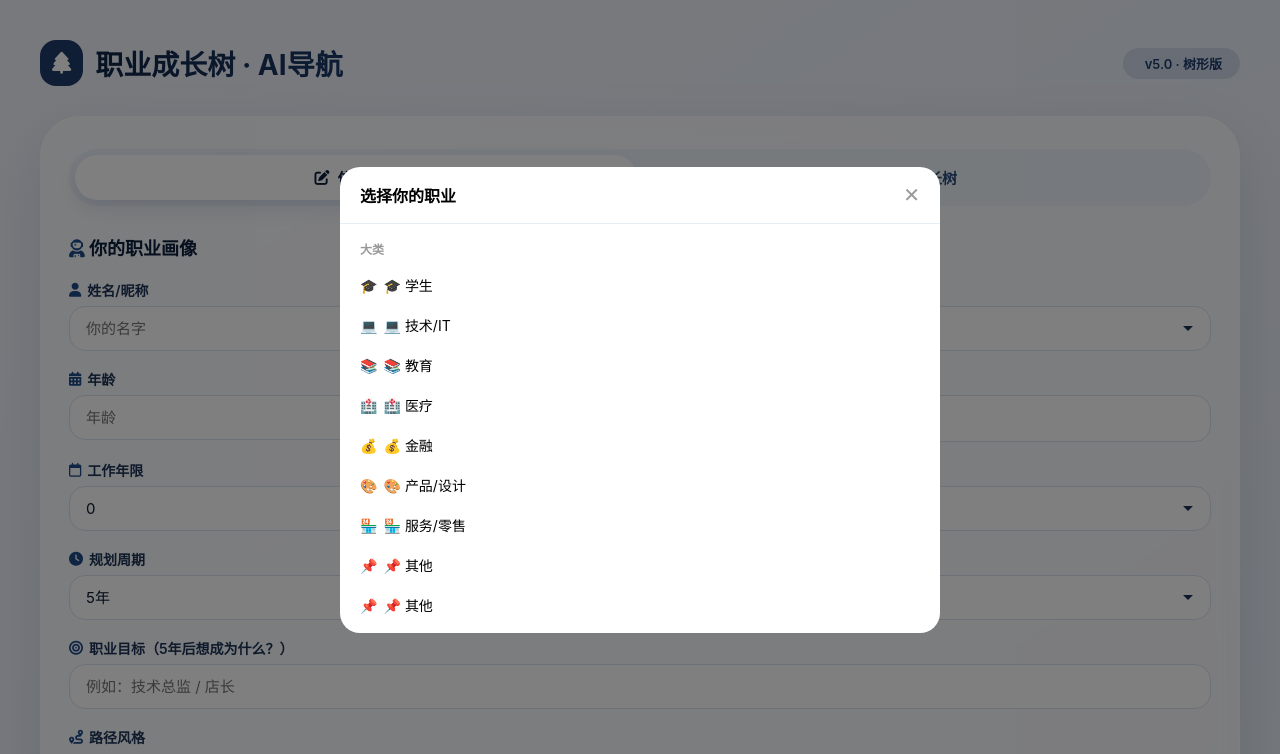
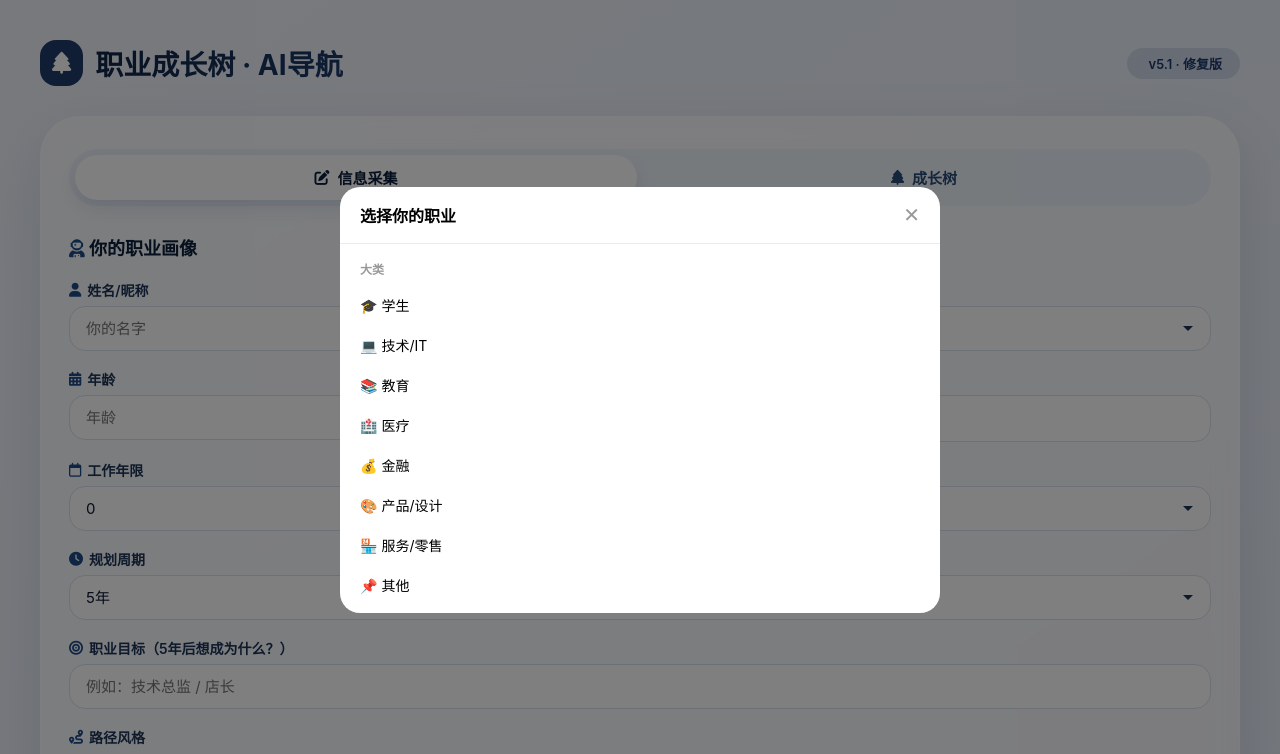
Before and after one commit to zhe404/career-path-tbox, a website: page index.html in a window 1280 px wide. Both pictures are taken after a click on the element "点击选择职业". Shown: the top 754 px of the page. Drawn offline with nearby package versions, Linux system fonts and the light colour scheme.

Commit message:
Update index.html

```diff
--- a/index.html
+++ b/index.html
@@ -54,7 +54,7 @@
     .cascade-column { flex: 1; overflow-y: auto; padding: 8px; border-right: 1px solid #f0f0f0; }
     .cascade-column:last-child { border-right: none; }
     .cascade-column-title { font-size: 12px; color: #999; padding: 8px 12px; font-weight: 600; }
-    .cascade-option { padding: 10px 12px; cursor: pointer; border-radius: 8px; font-size: 14px; display: flex; align-items: center; gap: 6px; transition: all 0.15s; }
+    .cascade-option { padding: 10px 12px; cursor: pointer; border-radius: 8px; font-size: 14px; transition: all 0.15s; }
     .cascade-option:hover { background: #f0f7ff; }
     .cascade-option.active { background: #1e4a8a; color: white; font-weight: 600; }
     @keyframes slideUp { from { transform: translateY(20px); opacity: 0; } to { transform: translateY(0); opacity: 1; } }
@@ -74,7 +74,8 @@
     .branch-milestone { font-size: 10px; color: #1e4a8a; margin-top: 6px; }
     .ai-modal-overlay { position: fixed; top: 0; left: 0; width: 100%; height: 100%; background: rgba(0,0,0,0.6); display: flex; align-items: center; justify-content: center; z-index: 99999; }
     .ai-modal-content { background: white; border-radius: 24px; width: 90%; max-width: 800px; max-height: 85vh; overflow: auto; animation: slideUp 0.3s ease; }
-    .ai-modal-header { padding: 20px 24px; border-bottom: 1px solid #e5edf8; font-weight: 700; font-size: 18px; position: sticky; top: 0; background: white; }
+    .ai-modal-header { padding: 20px 24px; border-bottom: 1px solid #e5edf8; font-weight: 700; font-size: 18px; position: sticky; top: 0; background: white; display: flex; justify-content: space-between; align-items: center; }
+    .ai-modal-header button { background: none; border: none; font-size: 24px; cursor: pointer; color: #999; }
     .ai-modal-body { padding: 24px; line-height: 1.8; font-size: 15px; white-space: pre-wrap; max-height: 65vh; overflow-y: auto; }
     .ai-modal-footer { padding: 16px 24px; border-top: 1px solid #e5edf8; text-align: right; }
     .ai-modal-footer button { padding: 10px 30px; background: #1e4a8a; color: white; border: none; border-radius: 30px; cursor: pointer; }
@@ -97,7 +98,7 @@
 <div class="container">
   <div class="header">
     <h1><i class="fas fa-tree"></i> 职业成长树 · AI导航</h1>
-    <span class="badge"><i class="fas fa-sparkles"></i> v5.0 · 树形版</span>
+    <span class="badge"><i class="fas fa-sparkles"></i> v5.1 · 修复版</span>
   </div>
   <div class="main-card">
     <div class="tab-nav">
@@ -153,7 +154,7 @@ const JOB_CASCADE = {
   '💰 金融': { children: { '银行': ['柜员','客户经理'], '证券': ['证券分析师','投资顾问'] } },
   '🎨 产品/设计': { children: { '产品': ['产品助理','产品经理','产品总监'], 'UI/UX': ['UI设计师','UX设计师'] } },
   '🏪 服务/零售': { children: { '餐饮': ['奶茶店店员','咖啡师','厨师'], '零售': ['店员','导购','店长'] } },
-  '📌 其他': { children: { '法律': ['律师','法务'], '建筑': ['建筑师','室内设计师'] } }
+  '📌 其他': { children: { '法律': ['律师','法务'], '建筑': ['建筑师','室内设计师'], '自由职业': ['自媒体运营','独立开发者'] } }
 };
 let cascadeLevel = 0, cascadePath = [];
 function openCascade(){document.getElementById('cascadeOverlay').classList.remove('hidden');cascadeLevel=0;cascadePath=[];renderCascade();}
@@ -164,10 +165,10 @@ function renderCascade(){
   for(let col=0;col<columns;col++){
     const colDiv=document.createElement('div');colDiv.className='cascade-column';colDiv.innerHTML=`<div class="cascade-column-title">${['大类','子类','具体职业'][col]||''}</div>`;
     let options=[];
-    if(col===0){options=[...Object.keys(JOB_CASCADE),'📌 其他'];}
+    if(col===0){options=Object.keys(JOB_CASCADE);}
     else if(col===1){const p=cascadePath[0];if(p==='📌 其他')options=['✏️ 自定义职业'];else options=[...Object.keys(JOB_CASCADE[p].children),'✏️ 其他'];}
     else{const p=cascadePath[0],s=cascadePath[1];if(s==='✏️ 自定义职业'||s==='✏️ 其他')options=['✏️ 手动输入...'];else options=[...(JOB_CASCADE[p]?.children[s]||[]),'✏️ 其他...'];}
-    options.forEach(opt=>{const d=document.createElement('div');d.className='cascade-option'+(cascadePath[col]===opt?' active':'');d.innerHTML=`<span>${opt.includes('✏️')?'✏️':opt.includes('📌')?'📌':col===0?opt.split(' ')[0]:col===2?'👤':'📁'}</span> ${opt.includes('✏️')?'其他（手动输入）':opt}`;d.onclick=()=>selectCascadeOption(col,opt);colDiv.appendChild(d);});
+    options.forEach(opt=>{const d=document.createElement('div');d.className='cascade-option'+(cascadePath[col]===opt?' active':'');d.textContent=opt;d.onclick=()=>selectCascadeOption(col,opt);colDiv.appendChild(d);});
     body.appendChild(colDiv);
   }
 }
@@ -195,10 +196,8 @@ async function recommendSkills(job){
   if(skillInProgress)return;const key=`${job}_${$('userEdu').value}_${$('userGoal').value}_${$('userInterest').value}_${selectedStyle}`;
   if(key===lastSkillKey)return;lastSkillKey=key;skillInProgress=true;
   $('aiSkillStatus').classList.remove('hidden');
-  try{
-    const res=await fetch(`${API_CONFIG.baseUrl}/api/recommend-skills`,{method:'POST',headers:{'Content-Type':'application/json'},body:JSON.stringify({job,education:$('userEdu').value,goal:$('userGoal').value,interest:$('userInterest').value,style:selectedStyle,gender:$('userGender').value,age:$('userAge').value})});
-    const data=await res.json();if(data.success&&data.skills&&data.skills.length>=3)renderSkillTags(data.skills);else renderSkillTags(['专业技能','沟通协作','问题解决','持续学习','团队合作']);
-  }catch(e){renderSkillTags(['专业技能','沟通协作','问题解决','持续学习','团队合作']);}
+  try{const res=await fetch(`${API_CONFIG.baseUrl}/api/recommend-skills`,{method:'POST',headers:{'Content-Type':'application/json'},body:JSON.stringify({job,education:$('userEdu').value,goal:$('userGoal').value,interest:$('userInterest').value,style:selectedStyle,gender:$('userGender').value,age:$('userAge').value})});const data=await res.json();if(data.success&&data.skills&&data.skills.length>=3)renderSkillTags(data.skills);else renderSkillTags(['专业技能','沟通协作','问题解决','持续学习','团队合作']);}
+  catch(e){renderSkillTags(['专业技能','沟通协作','问题解决','持续学习','团队合作']);}
   finally{skillInProgress=false;setTimeout(()=>$('aiSkillStatus').classList.add('hidden'),3000);}
 }
 function renderSkillTags(skills){const c=$('skillTags');c.innerHTML='';skills.forEach(s=>{const t=document.createElement('span');t.className='skill-tag';t.textContent=s;t.dataset.skill=s;t.onclick=function(){this.classList.toggle('active');};c.appendChild(t);});c.classList.add('has-skills');}
@@ -207,26 +206,18 @@ function getUserInput(){return{name:$('userName').value.trim()||'用户',gender:
 $('generateBtn').addEventListener('click',async function(){
   const input=getUserInput();if(!input.job){alert('请选择职业');return;}if(input.skills.length<3){alert('请至少选择3项技能');return;}
   this.disabled=true;this.innerHTML='<i class="fas fa-spinner fa-spin"></i> 生成中...';
-  try{
-    const res=await fetch(`${API_CONFIG.baseUrl}/api/generate-tree`,{method:'POST',headers:{'Content-Type':'application/json'},body:JSON.stringify(input)});
-    const data=await res.json();
-    if(data.success){currentPathData=data.data;currentSessionId=data.sessionId;renderTree(data.data,input);switchTab('tab2');}
-  }catch(e){const fb={tree:{branches:[]},radarData:{skill:30,experience:0,learning:85,adaptability:60,leadership:0}};currentPathData=fb;renderTree(fb,input);switchTab('tab2');}
+  try{const res=await fetch(`${API_CONFIG.baseUrl}/api/generate-tree`,{method:'POST',headers:{'Content-Type':'application/json'},body:JSON.stringify(input)});const data=await res.json();if(data.success){currentPathData=data.data;currentSessionId=data.sessionId;renderTree(data.data,input);switchTab('tab2');}}
+  catch(e){const fb={tree:{branches:[]},radarData:{skill:30,experience:0,learning:85,adaptability:60,leadership:0}};currentPathData=fb;renderTree(fb,input);switchTab('tab2');}
   finally{this.disabled=false;this.innerHTML='<i class="fas fa-wand-magic-sparkles"></i> 🌳 生成我的职业成长树';}
 });
 $('optimizeBtn').addEventListener('click',async function(){
   if(!currentSessionId){alert('请先生成成长树');return;}this.disabled=true;let attempts=0;const maxAttempts=4;
-  const check=async()=>{
-    this.innerHTML=`<i class="fas fa-spinner fa-spin"></i> 优化中(${attempts+1}/${maxAttempts})...`;
-    try{
-      const controller=new AbortController();const tid=setTimeout(()=>controller.abort(),10000);
-      const res=await fetch(`${API_CONFIG.baseUrl}/api/get-optimized-tree/${currentSessionId}`,{signal:controller.signal});clearTimeout(tid);
-      const data=await res.json();
+  const check=async()=>{this.innerHTML=`<i class="fas fa-spinner fa-spin"></i> 优化中(${attempts+1}/${maxAttempts})...`;
+    try{const controller=new AbortController();const tid=setTimeout(()=>controller.abort(),10000);const res=await fetch(`${API_CONFIG.baseUrl}/api/get-optimized-tree/${currentSessionId}`,{signal:controller.signal});clearTimeout(tid);const data=await res.json();
       if(data.success&&data.optimized){currentPathData=data.data;renderTree(data.data,getUserInput());alert('✅ 已优化');this.disabled=false;this.innerHTML='<i class="fas fa-magic"></i> 获取优化版';}
       else if(!data.optimized){attempts++;if(attempts<maxAttempts)setTimeout(check,5000);else{alert('⏳ 超时');this.disabled=false;this.innerHTML='<i class="fas fa-magic"></i> 获取优化版';}}
     }catch(e){attempts++;if(attempts<maxAttempts)setTimeout(check,5000);else{alert('网络错误');this.disabled=false;this.innerHTML='<i class="fas fa-magic"></i> 获取优化版';}}
-  };
-  await check();
+  };await check();
 });
 function renderTree(data,input){
   if(!data?.tree?.branches?.length){$('treeDisplay').innerHTML='<div class="text-center text-muted">暂无数据</div>';return;}
@@ -251,7 +242,7 @@ $('consultBtn').addEventListener('click',async function(){
 });
 function showAIResponse(reply){
   const overlay=document.createElement('div');overlay.className='ai-modal-overlay';
-  overlay.innerHTML=`<div class="ai-modal-content"><div class="ai-modal-header"><span>🤖 AI 职业建议</span><button onclick="this.closest('.ai-modal-overlay').remove()" style="background:none;border:none;font-size:24px;cursor:pointer;">✕</button></div><div class="ai-modal-body">${reply.replace(/\n/g,'<br>')}</div><div class="ai-modal-footer"><button onclick="this.closest('.ai-modal-overlay').remove()">我知道了</button></div></div>`;
+  overlay.innerHTML=`<div class="ai-modal-content"><div class="ai-modal-header"><span>🤖 AI 职业建议</span><button onclick="this.closest('.ai-modal-overlay').remove()" style="background:none;border:none;font-size:24px;cursor:pointer;">✕</button></div><div class="ai-modal-body">${(reply||'').replace(/\n/g,'<br>')}</div><div class="ai-modal-footer"><button onclick="this.closest('.ai-modal-overlay').remove()">我知道了</button></div></div>`;
   document.body.appendChild(overlay);
   overlay.addEventListener('click',function(e){if(e.target===this)this.remove();});
 }
```
